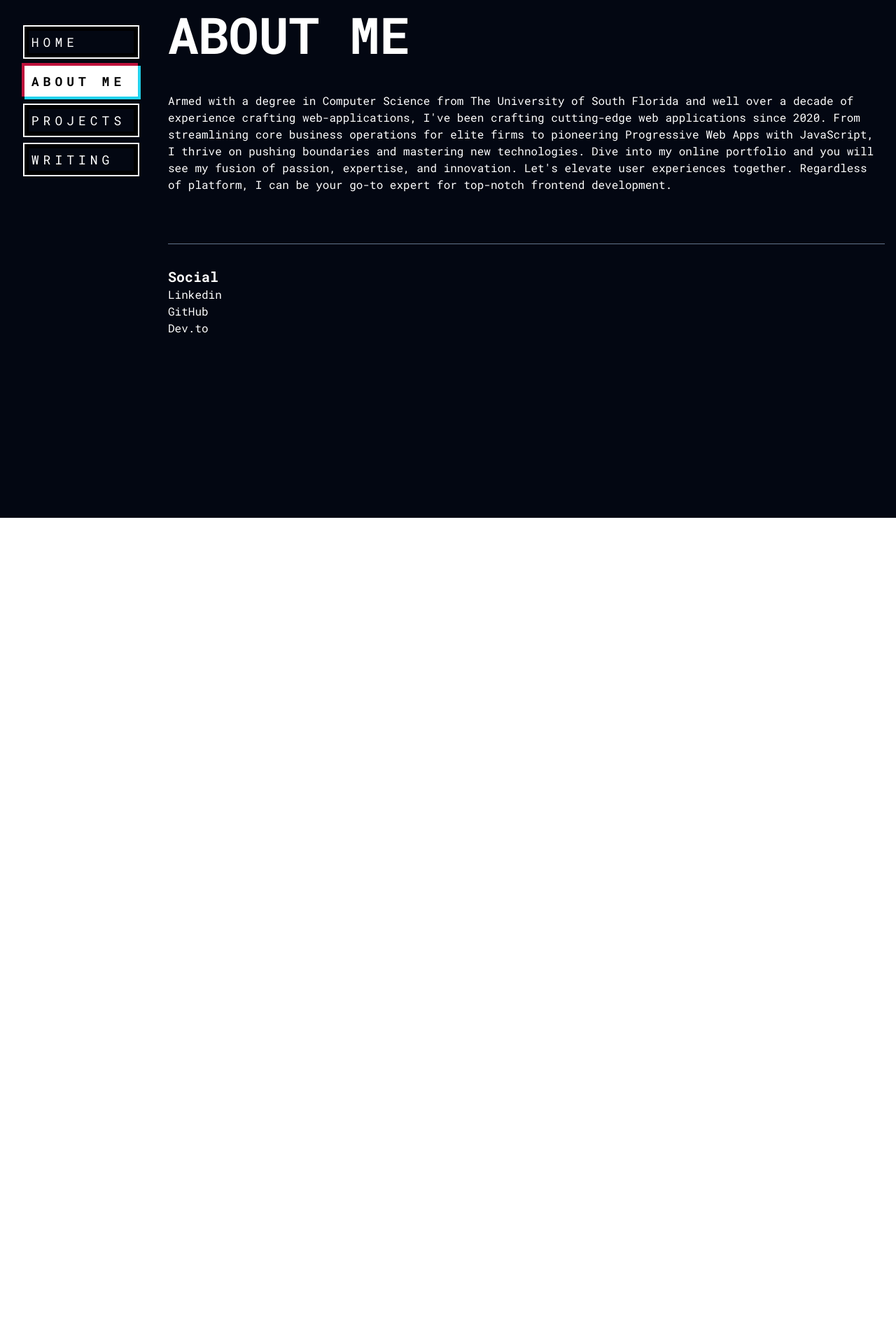
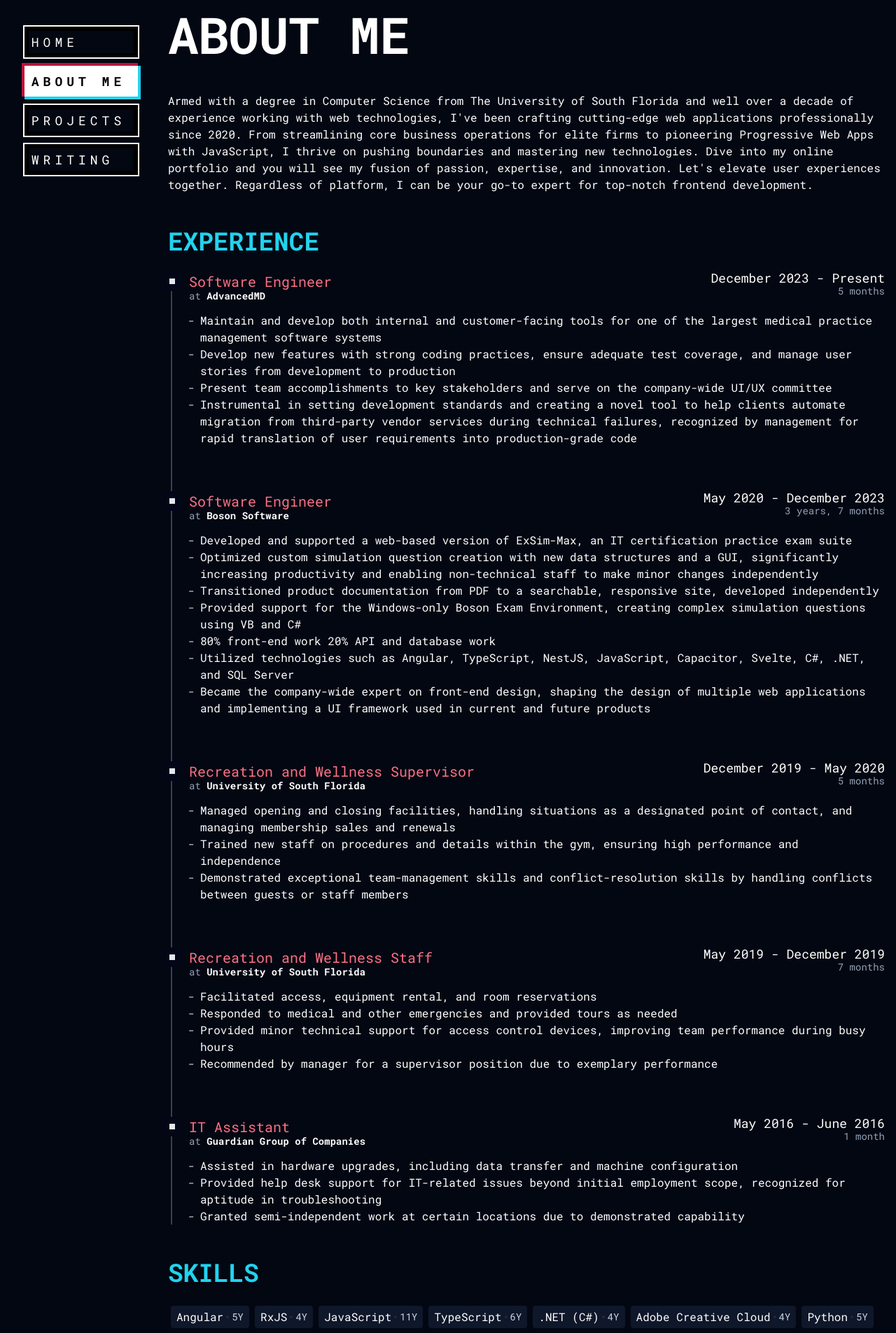
Before and after one commit to jonosellier/jonosellier.github.io, a SvelteKit app: page /about in a window 1280 px wide. Shown: the part 60-1965 px from the top of the page at 70% size. Before the commit the page ends 800 px from the top, so only its background shows below. Built offline with nearby package versions, Linux system fonts and the light colour scheme.

Commit message:
Add experience and skills section

```diff
--- a/src/routes/about/+page.svelte
+++ b/src/routes/about/+page.svelte
@@ -1,5 +1,9 @@
 <script>
 	import Title from '$lib/title.svelte';
+
+	import { resume } from '$lib/resume';
+
+	const now = new Date();
 </script>
 
 <Title text="About me" />
@@ -7,11 +11,83 @@
 <article class="my-10">
 	<p>
 		Armed with a degree in Computer Science from The University of South Florida and well over a
-		decade of experience crafting web-applications, I've been crafting cutting-edge web applications
-		since 2020. From streamlining core business operations for elite firms to pioneering Progressive
-		Web Apps with JavaScript, I thrive on pushing boundaries and mastering new technologies. Dive
-		into my online portfolio and you will see my fusion of passion, expertise, and innovation. Let's
-		elevate user experiences together. Regardless of platform, I can be your go-to expert for
-		top-notch frontend development.
+		decade of experience working with web technologies, I've been crafting cutting-edge web
+		applications professionally since 2020. From streamlining core business operations for elite
+		firms to pioneering Progressive Web Apps with JavaScript, I thrive on pushing boundaries and
+		mastering new technologies. Dive into my online portfolio and you will see my fusion of passion,
+		expertise, and innovation. Let's elevate user experiences together. Regardless of platform, I
+		can be your go-to expert for top-notch frontend development.
 	</p>
+	<h2>Experience</h2>
+	<ul class="exp-list ms-1">
+		{#each resume.professionalExperience as exp}
+			<li class="pb-16 pl-6 border-l-2 border-l-slate-700 text-4xl relative last:pb-0">
+				<div class="flex justify-between">
+					<h3 class="leading-none text-sm">
+						<div class="text-rose-400 text-xl">
+							{exp.title}
+						</div>
+						<span class="text-slate-400">at</span>
+						<strong>{exp.employer}</strong>
+					</h3>
+					<div class="text-end text-lg leading-none">
+						<div>
+							{exp.date.from.toLocaleDateString('en-us', {
+								month: 'long',
+								year: 'numeric'
+							})} - {exp.date.to?.toLocaleDateString('en-us', {
+								month: 'long',
+								year: 'numeric'
+							}) ?? 'Present'}
+						</div>
+						<div class="text-sm text-slate-400">{exp.date.toDuration()}</div>
+					</div>
+				</div>
+
+				<ul class="list-['-'] text-base marker:text-slate-300 ps-2">
+					{#each exp.details as detail}
+						<li class="ps-2">{detail}</li>
+					{/each}
+				</ul>
+			</li>
+		{/each}
+	</ul>
+	<h2>Skills</h2>
+	<ul class="flex flex-wrap items-center">
+		{#each resume.skills as skill, i}
+			{#if i > 0}{/if}
+			<li
+				class="flex items-center rounded px-2 py-1 m-1 bg-slate-900"
+				title={`Since ${skill.year}`}
+			>
+				<div>{skill.name}</div>
+				<div class="inline-block w-1 h-1 rounded-full bg-slate-800 mx-1"></div>
+				<span class="text-slate-300 text-sm uppercase"> {now.getFullYear() - skill.year}Y</span>
+			</li>
+		{/each}
+	</ul>
 </article>
+
+<style lang="postcss">
+	h2 {
+		@apply text-4xl font-bold mb-6 mt-12 text-cyan-400 uppercase;
+	}
+
+	p {
+		@apply mb-4 text-base last:mb-0;
+	}
+
+	h3 {
+		@apply mb-4;
+	}
+
+	.exp-list > li::before {
+		position: absolute;
+		content: ' ';
+		@apply size-7 bg-slate-200  border-slate-950;
+		left: -0.9rem;
+		top: 0px;
+
+		border-width: 10px;
+	}
+</style>
```
